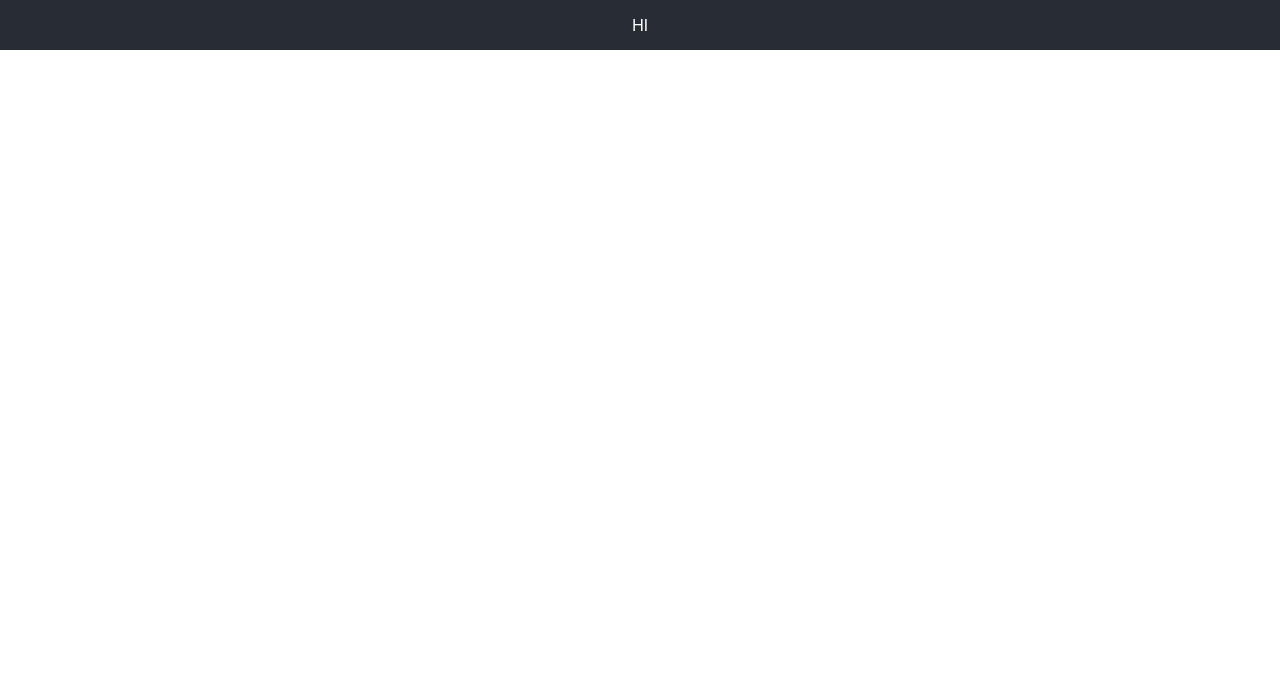
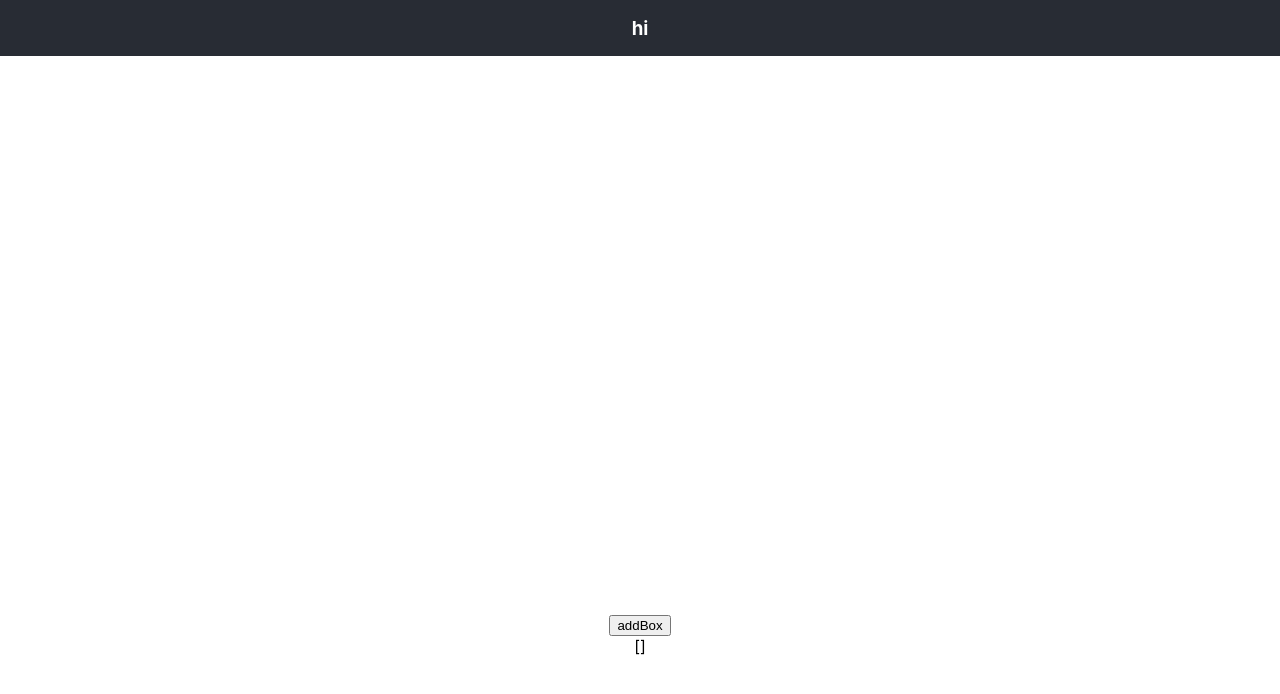
Before and after one commit to ganesh-91/block-task, a React (Create React App) app: page / in a window 1280 px wide. Shown: the top 694 px of the page. Built offline with nearby package versions, Linux system fonts and the light colour scheme.

Commit message:
added arena + added box fence + added container + added add box functionality

```diff
--- a/src/App.css
+++ b/src/App.css
@@ -1,5 +1,8 @@
 .App {
   text-align: center;
+  display: flex;
+  flex: 1;
+  flex-direction: column;
 }
 
 .App-header {
--- a/src/App.js
+++ b/src/App.js
@@ -1,12 +1,15 @@
 import logo from './logo.svg';
 import './App.css';
+import BoxFence from './component/BoxFence';
+import ArenaContainer from './component/ArenaContainer';
 
 function App() {
   return (
     <div className="App">
       <header className="App-header">
-        HI
+        <h3>hi</h3>
       </header>
+      <ArenaContainer />
     </div>
   );
 }
--- /dev/null
+++ b/src/component/ActionsWrapper/index.js
@@ -0,0 +1,17 @@
+import React, { useState } from 'react'
+import './style.css'
+
+const ActionsWrapper = ({ addBox }) => {
+    const [boxArray, setBoxArray] = useState([])
+    return (
+        <div className="action-wrapper">
+            <button
+                onClick={addBox}
+            >
+                addBox
+            </button>
+        </div>
+    )
+}
+
+export default ActionsWrapper
--- /dev/null
+++ b/src/component/ActionsWrapper/style.css
@@ -0,0 +1,3 @@
+.action-wrapper {
+    /* height: 25%; */
+}
--- /dev/null
+++ b/src/component/ArenaContainer/index.js
@@ -0,0 +1,32 @@
+import React, { useState } from 'react'
+import ActionsWrapper from '../ActionsWrapper'
+import BoxFence from '../BoxFence'
+import './style.css'
+
+const ArenaContainer = () => {
+    const [boxArray, setBoxArray] = useState([])
+
+    const deleteBox = () => {
+        console.log('deleteBox')
+    }
+
+    const addBox = () => {
+        setBoxArray(prev => [...prev, {
+            id: prev.length,
+        }])
+        console.log('addBox')
+    }
+
+    return (
+        <div className="arena-container">
+            <BoxFence
+                boxArray={boxArray}
+                deleteBox={deleteBox} />
+            <ActionsWrapper
+                addBox={addBox} />
+                {JSON.stringify(boxArray)}
+        </div>
+    )
+}
+
+export default ArenaContainer
--- /dev/null
+++ b/src/component/ArenaContainer/style.css
@@ -0,0 +1,4 @@
+.arena-container {
+    height: 100%;
+    overflow: hidden;
+}
--- /dev/null
+++ b/src/component/BoxFence/index.js
@@ -0,0 +1,20 @@
+import React, { useState } from 'react'
+import './style.css'
+
+const BoxFence = ({ boxArray }) => {
+    // const [boxArray, setBoxArray] = useState([])
+    return (
+        <div className="fence-wrapper">
+            <div className="fence">
+                {boxArray.map((el) => (
+                    <div
+                        style={{ zIndex: el.id }}
+                        className="box"
+                    >{el.id}</div>
+                ))}
+            </div>
+        </div>
+    )
+}
+
+export default BoxFence
--- /dev/null
+++ b/src/component/BoxFence/style.css
@@ -0,0 +1,22 @@
+.fence-wrapper {
+    height: 75%;
+    overflow: auto;
+}
+
+.fence {
+    display: grid;
+    padding: 2em;
+    position: relative;
+    grid-template-columns: repeat(auto-fill, 200px);
+}
+
+.box {
+    height: 200px;
+    background-color: green;
+    color: #fff;
+    border: 1px solid #fff;
+    counter-increment: grid-item;
+    display: flex;
+    justify-content: center;
+    align-items: center;
+}
--- /dev/null
+++ b/src/helper/utils.js
@@ -0,0 +1,6 @@
+const uniqueIdGenerator = (() => {
+    return 'xyxy-yxyx'.replace(/[xy]/g, function (c) {
+        var r = Math.random() * 16 | 0, v = c === 'x' ? r : (r & 0x3 || 0x8);
+        return v.toString(16);
+    });
+});
--- a/src/index.css
+++ b/src/index.css
@@ -11,3 +11,10 @@ code {
   font-family: source-code-pro, Menlo, Monaco, Consolas, 'Courier New',
     monospace;
 }
+
+html,
+body,
+body>div,
+.App {
+  height: 100%;
+}
```
